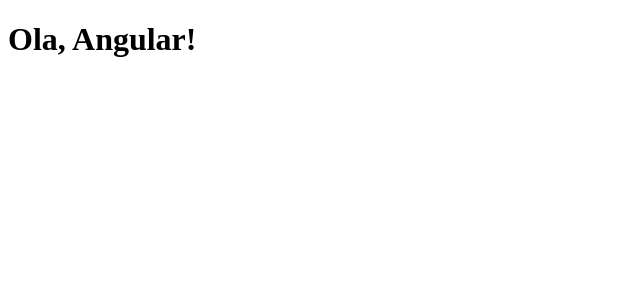
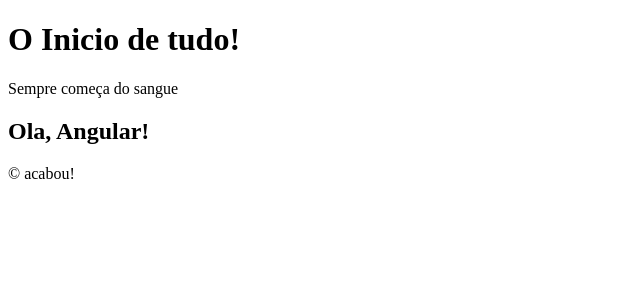
Before and after one commit to Jorge-Rodrigo/learning_angular_01, an Angular app: page / in a window 1280 px wide. Shown: the top 300 px of the page, without its empty margins (0-640 px from the left). Built offline with nearby package versions, Linux system fonts and the light colour scheme.

Commit message:
feat: create components

```diff
--- a/src/app/app.component.html
+++ b/src/app/app.component.html
@@ -1,7 +1,9 @@
+<app-header></app-header>
 <main>
-  <h1>
+  <h2>
     Ola, Angular!
-  </h1>
+  </h2>
 </main>
+<app-footer></app-footer>
 
 <router-outlet />
--- a/src/app/app.component.ts
+++ b/src/app/app.component.ts
@@ -1,10 +1,12 @@
 import { Component } from '@angular/core';
 import { RouterOutlet } from '@angular/router';
+import { FooterComponent, HeaderComponent } from './components';
+
 
 @Component({
   selector: 'app-root',
   standalone: true,
-  imports: [RouterOutlet],
+  imports: [RouterOutlet, HeaderComponent,FooterComponent],
   templateUrl: './app.component.html',
   styleUrl: './app.component.css'
 })
--- /dev/null
+++ b/src/app/components/footer/footer.component.html
@@ -0,0 +1,3 @@
+<footer>
+    <p>&copy; acabou!</p>
+</footer>
--- /dev/null
+++ b/src/app/components/header/header.component.html
@@ -0,0 +1,4 @@
+<header>
+    <h1>O Inicio de tudo!</h1>
+    <p>Sempre começa do sangue</p>
+</header>
--- /dev/null
+++ b/src/app/components/index.ts
@@ -0,0 +1,6 @@
+import { FooterComponent } from "./footer/footer.component";
+import { HeaderComponent } from "./header/header.component";
+
+export {
+    HeaderComponent, FooterComponent
+}
```
Also changed, not shown: src/app/components/footer/footer.component.ts (added, +12 -0 lines), src/app/components/header/header.component.ts (added, +12 -0 lines), src/app/components/footer/footer.component.css (added), src/app/components/header/header.component.css (added), 2 other files (tests, documents, lock files or other folders).
